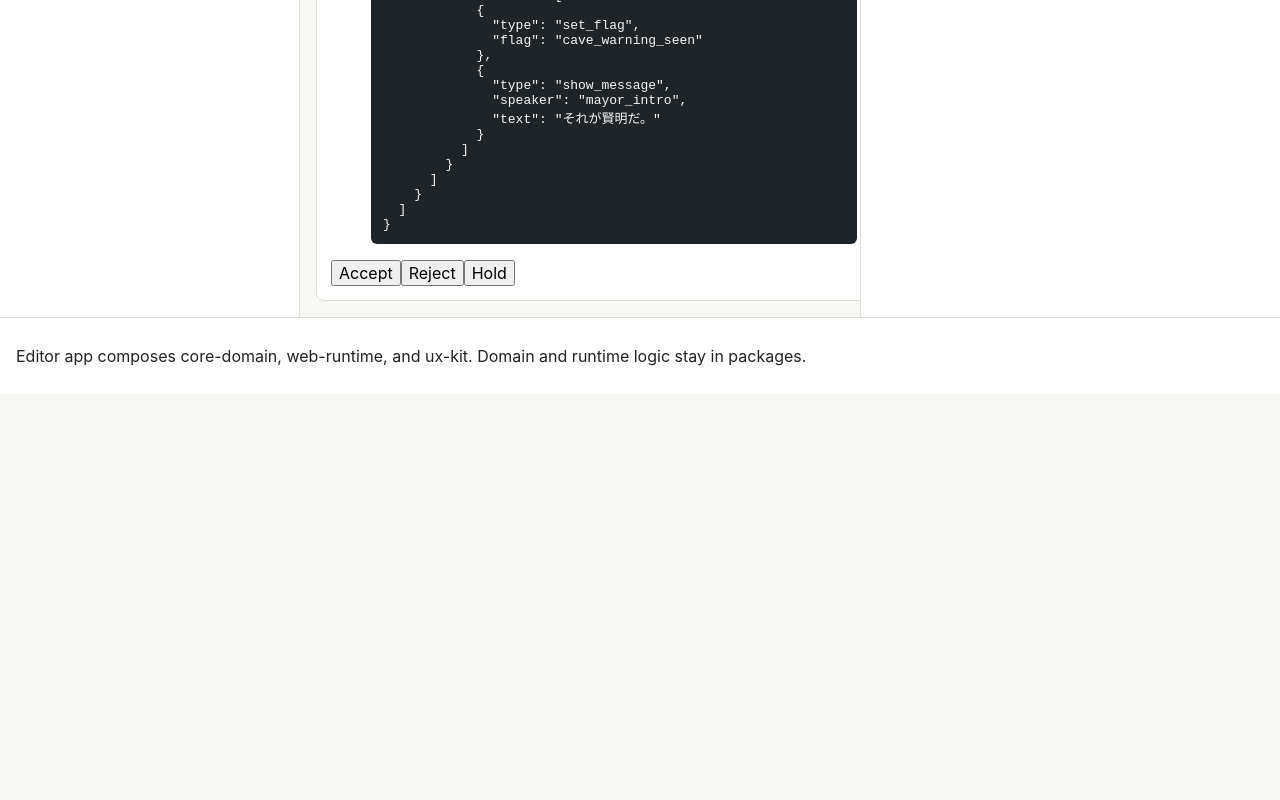
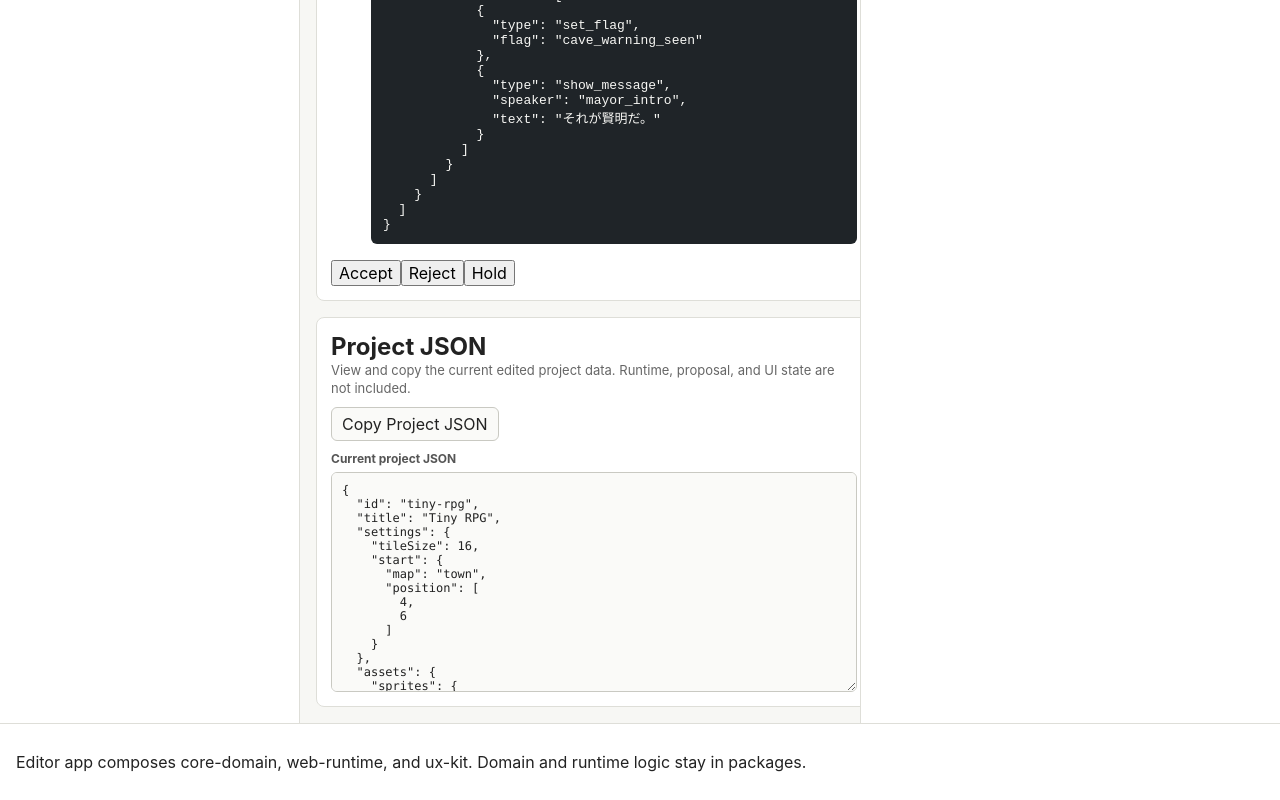
Before and after one commit to hayashikentaro/rpg-deck, a React (Vite) app in the folder apps/editor/: page / in a window 1280 px wide. Shown: the part 3746-4546 px from the top of the page. Before the commit the page ends 4140 px from the top, so only its background shows below. Built offline with nearby package versions, Linux system fonts and the light colour scheme.

Commit message:
Add project JSON copy section

```diff
--- a/apps/editor/src/EditorOverview.tsx
+++ b/apps/editor/src/EditorOverview.tsx
@@ -1,4 +1,4 @@
-import { useEffect } from "react";
+import { useEffect, useState } from "react";
 import type { EventDefinition, GameProject, GridPosition, ProjectSummary, ValidationIssue } from "@rpg-deck/core-domain";
 import type { Direction, RuntimeEventLogEntry, RuntimeSnapshot } from "@rpg-deck/web-runtime";
 import {
@@ -70,6 +70,8 @@ export function EditorOverview({
   onSelectEvent,
   onUpdateEvent
 }: EditorOverviewProps) {
+  const [projectJsonCopyStatus, setProjectJsonCopyStatus] = useState<string | null>(null);
+  const projectJson = JSON.stringify(project, null, 2);
   const issueItems = validationIssues.map((issue, index) => ({
     id: `${issue.code}-${issue.path}-${index}`,
     severity: issue.severity,
@@ -101,6 +103,16 @@ export function EditorOverview({
     window.addEventListener("keydown", handleKeyDown);
     return () => window.removeEventListener("keydown", handleKeyDown);
   }, [onAdvance, onInteract, onMove, onRestart, runtimeSnapshot.canAdvance]);
+
+  const copyProjectJson = async () => {
+    try {
+      if (!navigator.clipboard?.writeText) throw new Error("Clipboard API is not available.");
+      await navigator.clipboard.writeText(projectJson);
+      setProjectJsonCopyStatus("Project JSON copied.");
+    } catch {
+      setProjectJsonCopyStatus("Copy failed. Select and copy the JSON manually.");
+    }
+  };
 
   return (
     <AppShell
@@ -281,6 +293,28 @@ export function EditorOverview({
               </div>
             )}
           </section>
+          <section className="project-json" aria-labelledby="project-json-title">
+            <div className="project-json__header">
+              <div>
+                <h2 id="project-json-title">Project JSON</h2>
+                <p>View and copy the current edited project data. Runtime, proposal, and UI state are not included.</p>
+              </div>
+              <div className="project-json__actions">
+                <button className="project-json__button" type="button" onClick={copyProjectJson}>
+                  Copy Project JSON
+                </button>
+              </div>
+            </div>
+            {projectJsonCopyStatus ? (
+              <p className="project-json__status" role="status">
+                {projectJsonCopyStatus}
+              </p>
+            ) : null}
+            <label className="project-json__field">
+              <span>Current project JSON</span>
+              <textarea className="project-json__textarea" readOnly value={projectJson} />
+            </label>
+          </section>
         </main>
       }
       inspector={
--- a/apps/editor/src/styles.css
+++ b/apps/editor/src/styles.css
@@ -620,6 +620,78 @@ textarea {
   color: #444;
 }
 
+.project-json {
+  display: grid;
+  gap: 10px;
+}
+
+.project-json__header {
+  display: flex;
+  flex-wrap: wrap;
+  gap: 10px;
+  align-items: start;
+  justify-content: space-between;
+}
+
+.project-json__header h2,
+.project-json__header p,
+.project-json__status {
+  margin: 0;
+}
+
+.project-json__header p,
+.project-json__status {
+  color: #666;
+  font-size: 13px;
+  line-height: 1.4;
+}
+
+.project-json__actions {
+  display: flex;
+  gap: 6px;
+}
+
+.project-json__button {
+  border: 1px solid #c9c9c2;
+  border-radius: 6px;
+  background: #fafaf8;
+  padding: 6px 10px;
+  color: #222;
+}
+
+.project-json__button:hover {
+  border-color: #2266aa;
+  background: #eef6ff;
+}
+
+.project-json__button:focus-visible {
+  outline: 2px solid #2266aa;
+  outline-offset: 2px;
+}
+
+.project-json__field {
+  display: grid;
+  gap: 6px;
+  color: #555;
+  font-size: 12px;
+  font-weight: 700;
+}
+
+.project-json__textarea {
+  width: 100%;
+  min-height: 220px;
+  box-sizing: border-box;
+  border: 1px solid #c9c9c2;
+  border-radius: 6px;
+  background: #fafaf8;
+  padding: 10px;
+  color: #222;
+  font-family: ui-monospace, SFMono-Regular, Menlo, Consolas, monospace;
+  font-size: 12px;
+  font-weight: 400;
+  resize: vertical;
+}
+
 .diff-review__status[data-proposal-status="held"] {
   color: #735500;
   font-weight: 700;
```
Also changed, not shown: 2 other files (tests, documents, lock files or other folders).
